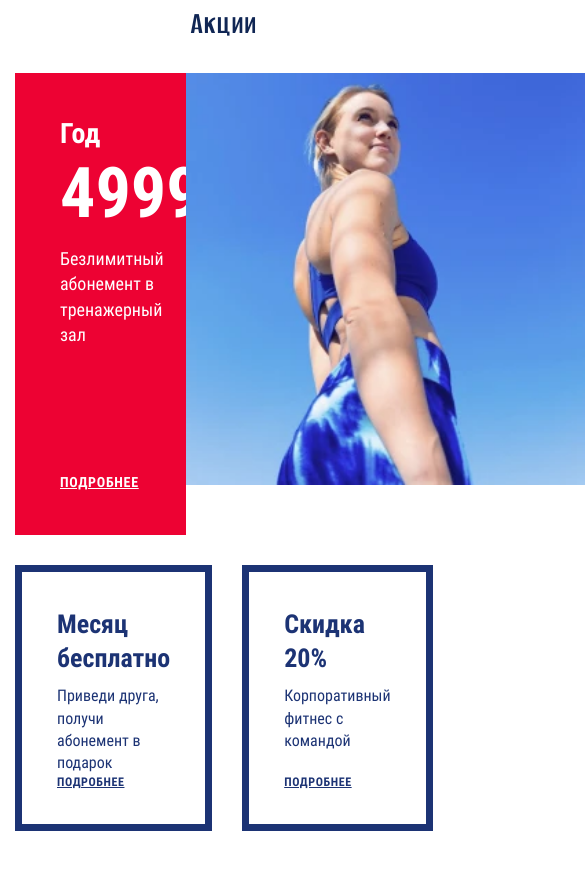
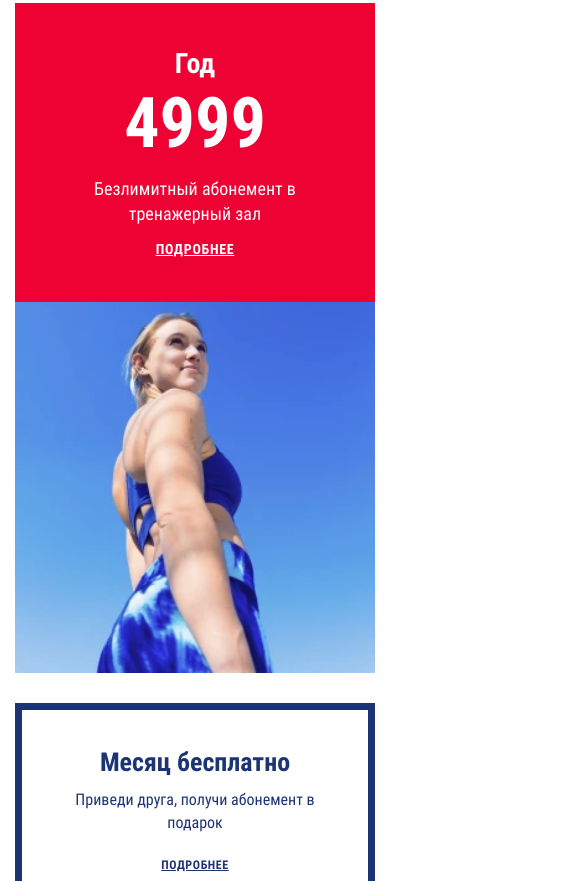
Before and after one commit to bazarovstas/supergym, a website built with webpack: page source/index.html in a window 390 px wide. Shown: the part 3923-4804 px from the top of the page, 585 px wide, since content can reach past the window. Built offline with nearby package versions, Linux system fonts and the light colour scheme; files whose address does not match are found by name.

Commit message:
Добавлены стили для блока promotion для мобильной версии

```diff
--- a/source/sass/blocks/heading.scss
+++ b/source/sass/blocks/heading.scss
@@ -87,6 +87,10 @@
     font-size: 18px;
     line-height: 25.2px;
     color: $color-default-white;
+
+    @media (max-width: 767px) {
+      text-align: center;
+    }
   }
 
   &--h3-secondary {
--- a/source/sass/blocks/promotion.scss
+++ b/source/sass/blocks/promotion.scss
@@ -8,15 +8,26 @@
   padding: 140px var(--side-offset, 20px) 60px;
 
   @media (max-width: 1199px) {
-    grid-template-rows: max-content 1fr min-content;
+    grid-template-rows: auto;
     column-gap: 30px;
     row-gap: 30px;
+  }
+
+  @media (max-width: 767px) {
+    grid-template-columns: repeat(1, 1fr);
+
+    padding: 70px var(--side-offset, 20px) 35px;
   }
 }
 
 .promotion__title {
   grid-column: 1 / 3;
   grid-row: 1 / 2;
+
+  @media (max-width: 767px) {
+    grid-column: auto;
+    grid-row: auto;
+  }
 }
 
 .promotion__container {
@@ -27,6 +38,12 @@
   @media (max-width: 1199px) {
     grid-column: 1 / 3;
     grid-row: 2 / 3;
+  }
+
+  @media (max-width: 767px) {
+    flex-direction: column;
+    grid-column: auto;
+    grid-row: auto;
   }
 }
 
@@ -43,6 +60,13 @@
   @media (max-width: 1199px) {
     width: 41%;
   }
+
+  @media (max-width: 767px) {
+    align-items: center;
+
+    min-height: 299px;
+    width: 100%;
+  }
 }
 
 .promotion__image-wrapper {
@@ -52,6 +76,12 @@
     min-width: 399px;
     min-height: 462px;
     width: 59%;
+  }
+
+  @media (max-width: 767px) {
+    min-width: 100%;
+    min-height: auto;
+    width: 100%;
   }
 }
 
@@ -111,6 +141,14 @@
 
     min-height: 211px;
   }
+
+  @media (max-width: 767px) {
+    align-items: center;
+    grid-column: auto;
+    grid-row: auto;
+
+    width: 100%;
+  }
 }
 
 .promotion__text-content {
@@ -120,4 +158,8 @@
   font-size: 16px;
   line-height: 22.4px;
   color: $color-resolution-blue;
+
+  @media (max-width: 767px) {
+    text-align: center;
+  }
 }
```
Also changed, not shown: build/css/style.css, build/css/style.min.css, 1 other file.
